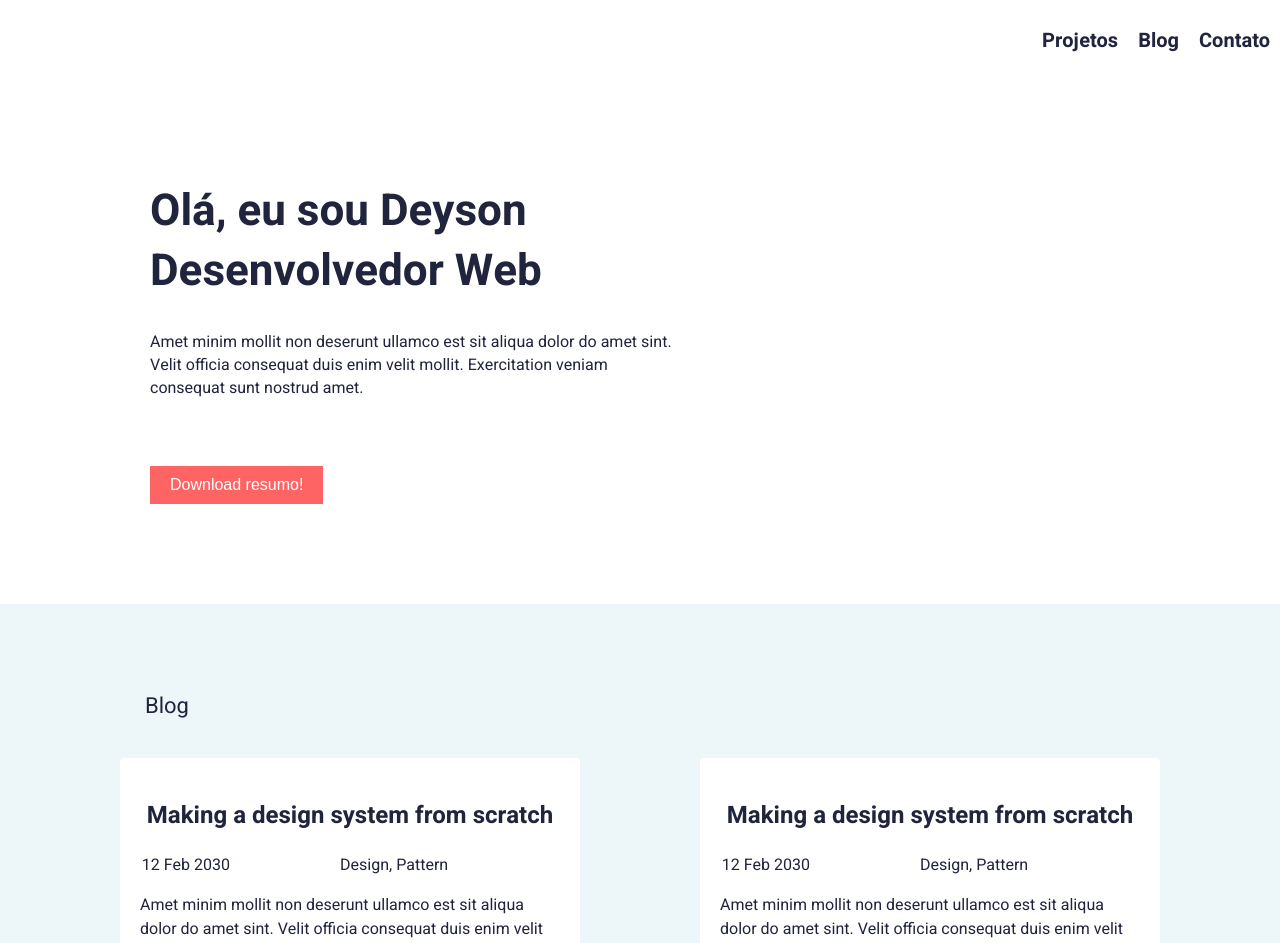
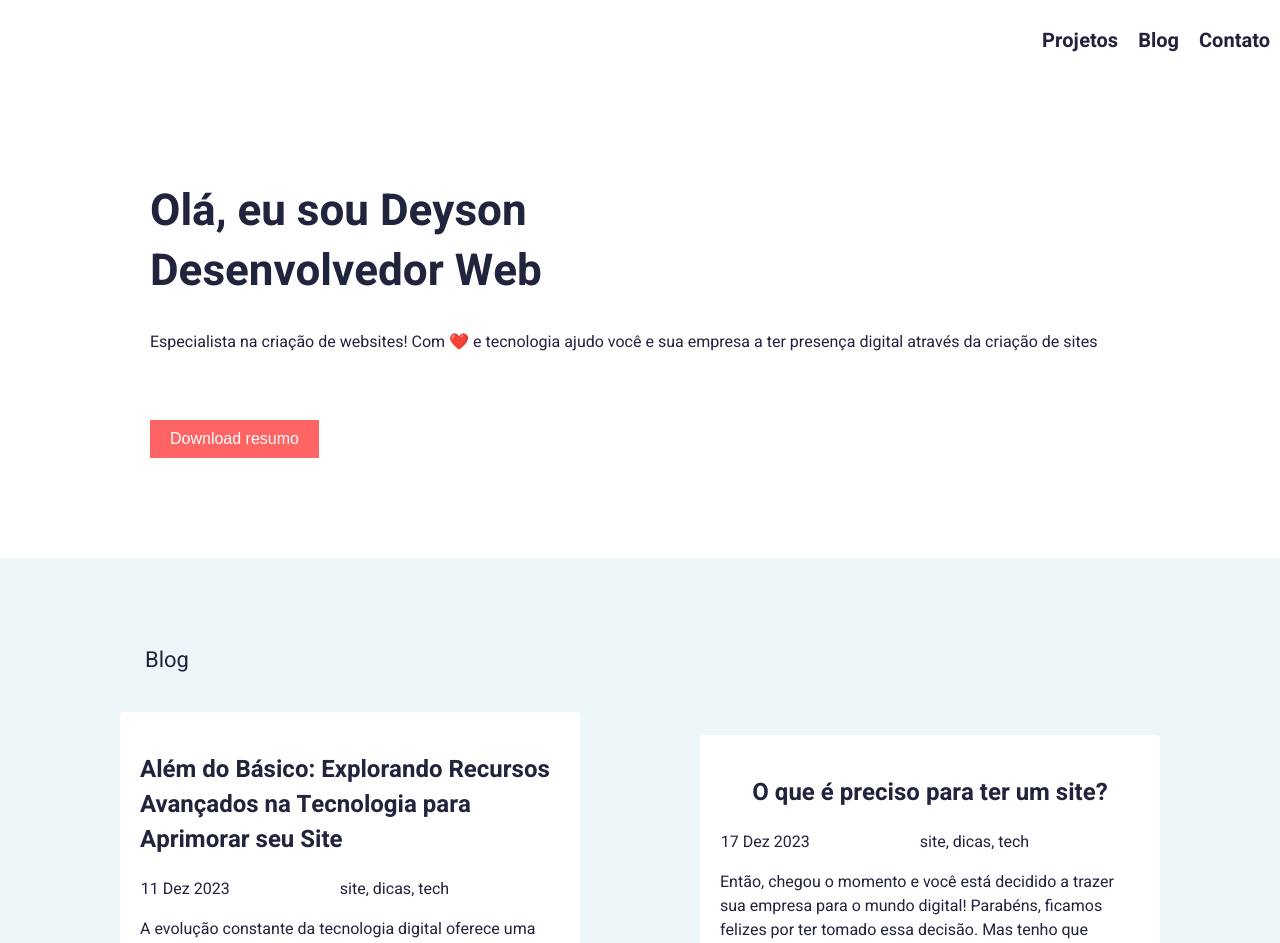
Before and after one commit to DeysonSantana/my-portfolio-com-react-hooks, a React (Vite) app: page / in a window 1280 px wide. Shown: the top 943 px of the page. Built offline with nearby package versions, Linux system fonts and the light colour scheme.

Commit message:
versao final

```diff
--- a/src/componentes/sections/Blog.jsx
+++ b/src/componentes/sections/Blog.jsx
@@ -8,16 +8,16 @@ function Blog(){
             <div>
 
             <Cards
-                title="Making a design system from scratch"
-                date="12 Feb 2030"
-                tags="Design, Pattern"
-                description="Amet minim mollit non deserunt ullamco est sit aliqua dolor do amet sint. Velit officia consequat duis enim velit mollit. Exercitation veniam consequat sunt nostrud amet."
+                title="Além do Básico: Explorando Recursos Avançados na Tecnologia para Aprimorar seu Site"
+                date="11 Dez 2023"
+                tags="site, dicas, tech"
+                description="A evolução constante da tecnologia digital oferece uma infinidade de recursos para aprimorar seu site, transformando-o em uma ferramenta mais..."
             />
             <Cards
-                title="Making a design system from scratch"
-                date="12 Feb 2030"
-                tags="Design, Pattern"
-                description="Amet minim mollit non deserunt ullamco est sit aliqua dolor do amet sint. Velit officia consequat duis enim velit mollit. Exercitation veniam consequat sunt nostrud amet."
+                title="O que é preciso para ter um site?"
+                date="17 Dez 2023"
+                tags="site, dicas, tech"
+                description="Então, chegou o momento e você está decidido a trazer sua empresa para o mundo digital! Parabéns, ficamos felizes por ter tomado essa decisão. Mas tenho que perguntar: porque demorou tanto?"
             />
 
             </div>
--- a/src/componentes/sections/Hero.jsx
+++ b/src/componentes/sections/Hero.jsx
@@ -5,10 +5,9 @@ function Hero(){
     return (
         <div className={styles.hero}>
             <h1>Olá, eu sou Deyson<br></br> Desenvolvedor Web</h1>
-            <p>Amet minim mollit non deserunt ullamco est sit aliqua dolor do amet sint. <br></br>
-                Velit officia consequat duis enim velit mollit.
-                Exercitation veniam<br></br> consequat sunt nostrud amet.</p>
-                <button>Download resumo!</button>
+            <p>Especialista na criação de websites! Com ❤️ e tecnologia ajudo você e sua empresa a ter presença digital através da criação de sites
+            </p>
+                <button> <a href="http://santecweb.com.br/quem-somos" target="_blank" rel="noopener noreferrer">Download resumo</a></button>
         </div>
     )
 }
--- a/src/componentes/sections/Hero.module.css
+++ b/src/componentes/sections/Hero.module.css
@@ -24,3 +24,8 @@
     font-weight: 500;
     background-color: #FF6464;
 }
+
+.hero a{
+    text-decoration: none;
+    color: #fff;
+}
```
Also changed, not shown: 1 other file (tests, documents, lock files or other folders).
